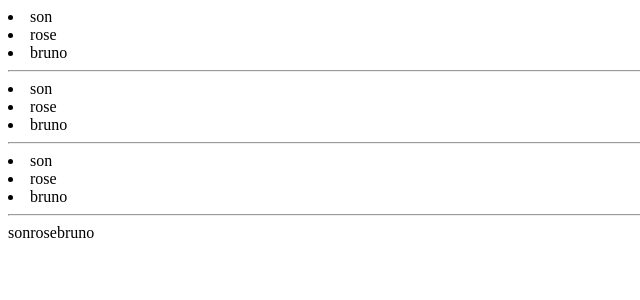
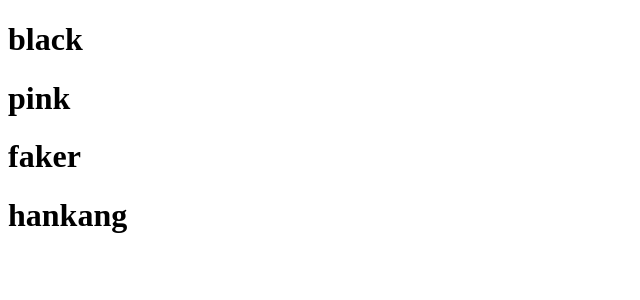
Before and after one commit to KWONYUBIN/react20241105, a React (Vite) app: page / in a window 1280 px wide. Shown: the top 300 px of the page, without its empty margins (0-640 px from the left). Built offline with nearby package versions, Linux system fonts and the light colour scheme.

Commit message:
list map

```diff
--- a/src/main.jsx
+++ b/src/main.jsx
@@ -1,9 +1,9 @@
 import React, { StrictMode } from "react";
 import { createRoot } from "react-dom/client";
-import MyApp9 from "./apps/MyApp9.jsx";
+import App9 from "./practice/App9.jsx";
 
 createRoot(document.getElementById("root")).render(
   <StrictMode>
-    <MyApp9 />
+    <App9 />
   </StrictMode>,
 );
--- /dev/null
+++ b/src/practice/App9.jsx
@@ -0,0 +1,22 @@
+import React from "react";
+
+function App9(props) {
+  const a = ["black", "pink", "faker", "hankang"];
+
+  /*
+  <h1>black</h1>
+  <h1>pink</h1>
+  <h1>faker</h1>
+  <h1>hankang</h1>
+   */
+
+  return (
+    <div>
+      {a.map((e) => (
+        <h1>{e}</h1>
+      ))}
+    </div>
+  );
+}
+
+export default App9;
```
